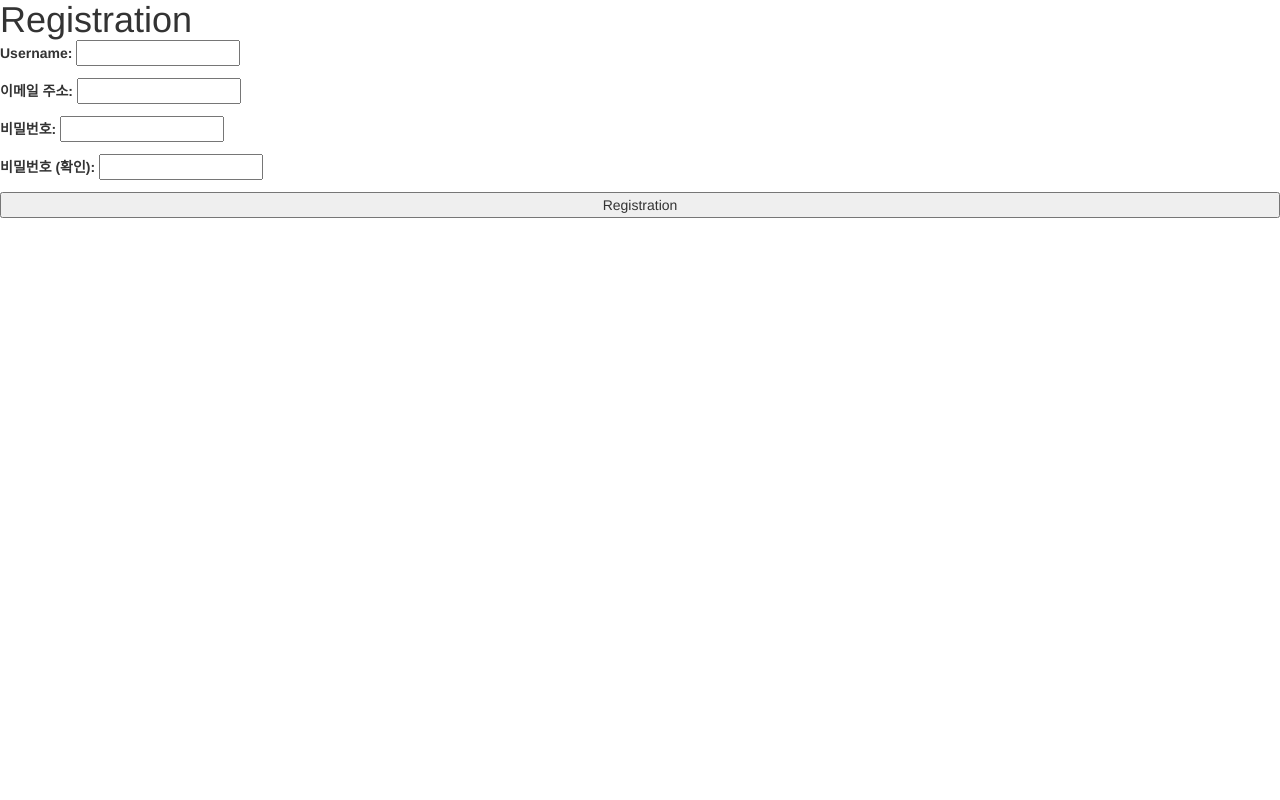
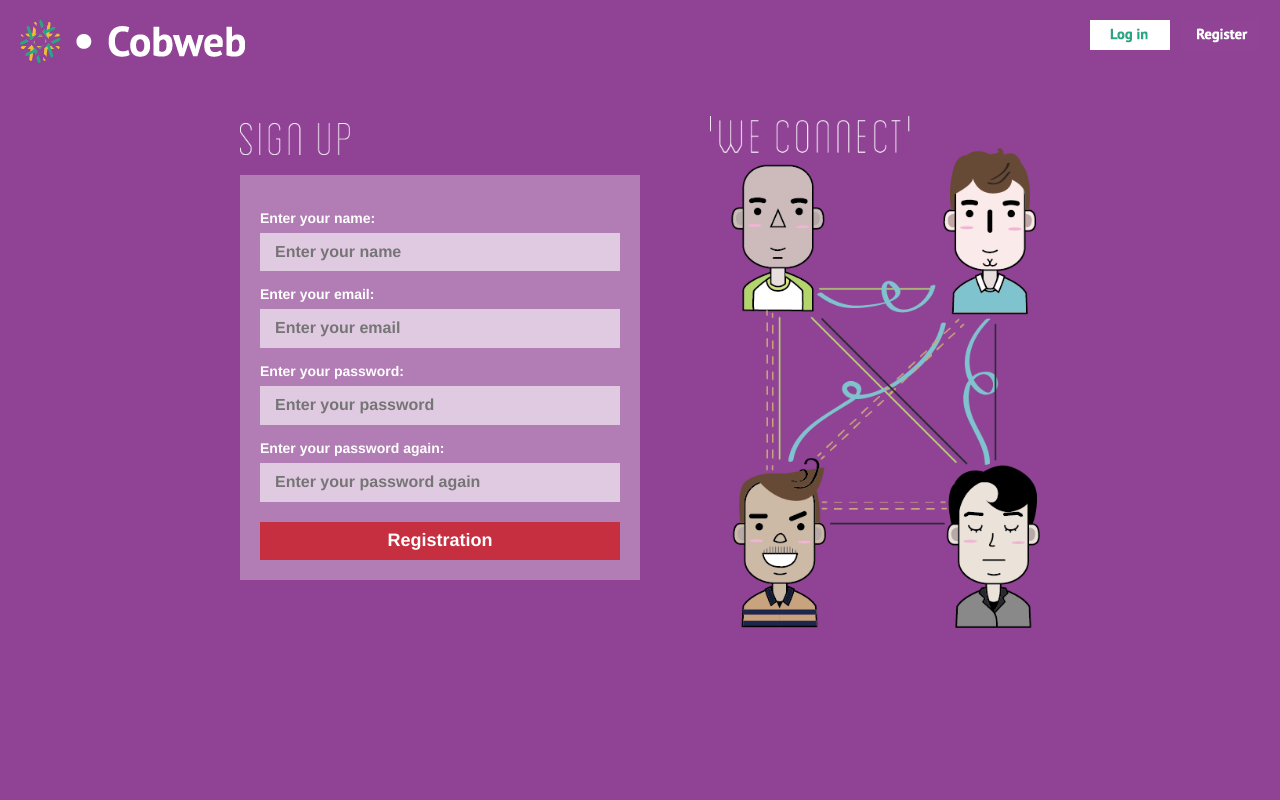
Before and after one commit to team-mario/chatting, a Django app: page /accounts/registration/ in a window 1280 px wide. Run offline with Django 3.2, Linux system fonts and the light colour scheme; parts of the project's set-up code (start-up, migrations or seed data) failed here and were passed over; some libraries are stand-ins or nearby versions.

Commit message:
registration view css complete

```diff
--- a/chatting/assets/css/landing.css
+++ b/chatting/assets/css/landing.css
@@ -76,7 +76,7 @@ html, body{
 .landing_imgs .txt{
     padding-top:30px;
 }
-.login_container{
+.container_login{
     position:absolute;
     width:400px;
     top:40%;
@@ -86,33 +86,58 @@ html, body{
     background-color:rgba(255, 255, 255, 0.3);
     color:#fff;
 }
-.login_container h2{
+.container_registration{
+    position:absolute;
+    width:800px;
+    top:20%;
+    left:50%;
+    margin:-125px 0 0 -400px;
+}
+.container_registration .area_form{
+    float:left;
+    width:400px;
+}
+.container_registration .area_form .form{
+    margin-top:20px;
+    padding:20px;
+    background-color:rgba(255, 255, 255, 0.3);
+    color:#fff;
+}
+.container_registration .area_image{
+    float:right;
+    width:330px;
+    height:653px;
+}
+#landing #container h2{
     font-size:24px;
     font-weight:bold;
 }
-.login_container label{
+#landing #container label{
     margin:0;
     padding:13px 0 5px 0;
 }
-.login_container p{
+#landing #container p{
     padding:0;
     margin:0;
     font-size:14px;
     font-weight:bold;
 }
-.login_container p.alert{
+#landing #container p.alert{
     padding-top:10px;
     color:#ffff00;
 }
-.login_container input[type="submit"], .login_container input[type="button"]{
+#landing #container input[type="submit"],
+#landing #container input[type="button"]{
     width:100%;
     font-size:18px;
     font-weight:bold;
     text-align:center;
     padding:6px;
     border:0;
+    color:#fff;
 }
-.login_container input[type="text"], .login_container input[type="password"]{
+#landing #container input[type="text"],
+#landing #container input[type="password"]{
     width:100%;
     color:#666;
     background-color:rgba(255, 255, 255, 0.6);
@@ -121,8 +146,11 @@ html, body{
     font-size:16px;
     border:0;
 }
-.login_container p.submit{
-    padding-top:13px;
+#landing #container p.submit{
+    padding-top:20px;
+}
+.container_registration p.title{
+    padding:7px 0 0 0 !important;
 }
 .red{
     background-color:#c52f3f;
--- a/chatting/login/form.py
+++ b/chatting/login/form.py
@@ -4,34 +4,38 @@ from django.utils.translation import ugettext_lazy as _
 
 
 class RegistrationForm(forms.Form):
-
     username = forms.RegexField(regex=r'^\w+$',
                                 widget=forms.TextInput(attrs=dict(
                                     required=True,
-                                    max_length=30)),
-                                label=_("Username"),
+                                    max_length=30,
+                                    placeholder='Enter your name')),
+                                label=_("Enter your name"),
                                 error_messages={'invalid': ("This value must"
                                                             "contain "
                                                             "only letters,"
                                                             "numbers and"
                                                             "underscores.")})
+
     email = forms.EmailField(widget=forms.TextInput(
         attrs=dict(required=True,
-                   max_length=30)),
-        label=_("Email address"))
+                   max_length=30,
+                   placeholder='Enter your email')),
+        label=_("Enter your email"))
 
     password1 = forms.CharField(widget=forms.PasswordInput(
         attrs=dict(
             required=True,
             max_length=30,
-            render_value=False)),
-        label=_("Password"))
+            render_value=False,
+            placeholder='Enter your password')),
+        label=_("Enter your password"))
 
     password2 = forms.CharField(widget=forms.PasswordInput(
         attrs=dict(required=True,
                    max_length=30,
-                   render_value=False)),
-        label=_("Password (again)"))
+                   render_value=False,
+                   placeholder='Enter your password again')),
+        label=_("Enter your password again"))
 
     def clean_username(self):
         try:
@@ -46,5 +50,5 @@ class RegistrationForm(forms.Form):
         if 'password1' in cleaned_value and 'password2' in cleaned_value:
             if cleaned_value['password1'] != cleaned_value['password2']:
                 raise forms.ValidationError(_("The two password fields"
-                                              "did not match."))
+                                              " did not match."))
         return cleaned_value
--- a/chatting/templates/registration/login.html
+++ b/chatting/templates/registration/login.html
@@ -5,7 +5,7 @@
     <div id="landing" class="landing_login">
         {% include "common/landing_header.html" %}
         <div id="container">
-            <div class="login_container">
+            <div class="container_login">
                 <h2>Login</h2>
                 <form method="POST" action=".">
                     {% csrf_token %}
--- a/chatting/templates/registration/registration.html
+++ b/chatting/templates/registration/registration.html
@@ -1,12 +1,28 @@
 {% extends "common/base.html" %}
 {% block custom_layout %}
-    <h1>Registration</h1>
-    <form method="post" action=".">
-        {% csrf_token %}
-        {{ form.as_p }}
-        <input type="submit" id="btn_registration" value="Registration" />
-    </form>
-    {% if form.errors %}
-        <p>Invalid id or password</p>
-    {% endif %}
+    {% load staticfiles %}
+    <link rel="stylesheet" href="{% static 'css/landing.css' %}">
+    <div id="landing" class="landing_register">
+        {% include "common/landing_header.html" %}
+        <div id="container">
+            <div class="container_registration clearfix">
+                <div class="area_form">
+                    <p class="title"><img src="{% static 'images/txt_signup.png' %}" width='110'  border="0" alt="sign up">
+                    <div class="form">
+                        <form method="post" action=".">
+                            {% csrf_token %}
+                            {{ form.as_p }}
+                            {% if form.errors %}
+                                <p class="alert">Invalid id or password</p>
+                            {% endif %}
+                            <p class="submit"><input type="submit" id="btn_registration_submit" value="Registration" class="red" /></p>
+                        </form>
+                    </div>
+                </div>
+                <div class="area_image">
+                    <img src="{% static 'images/img_relation.png' %}" width="330"  border="0" alt="We connected">
+                </div>
+            </div>
+        </div>
+    </div>
 {% endblock %}
```
